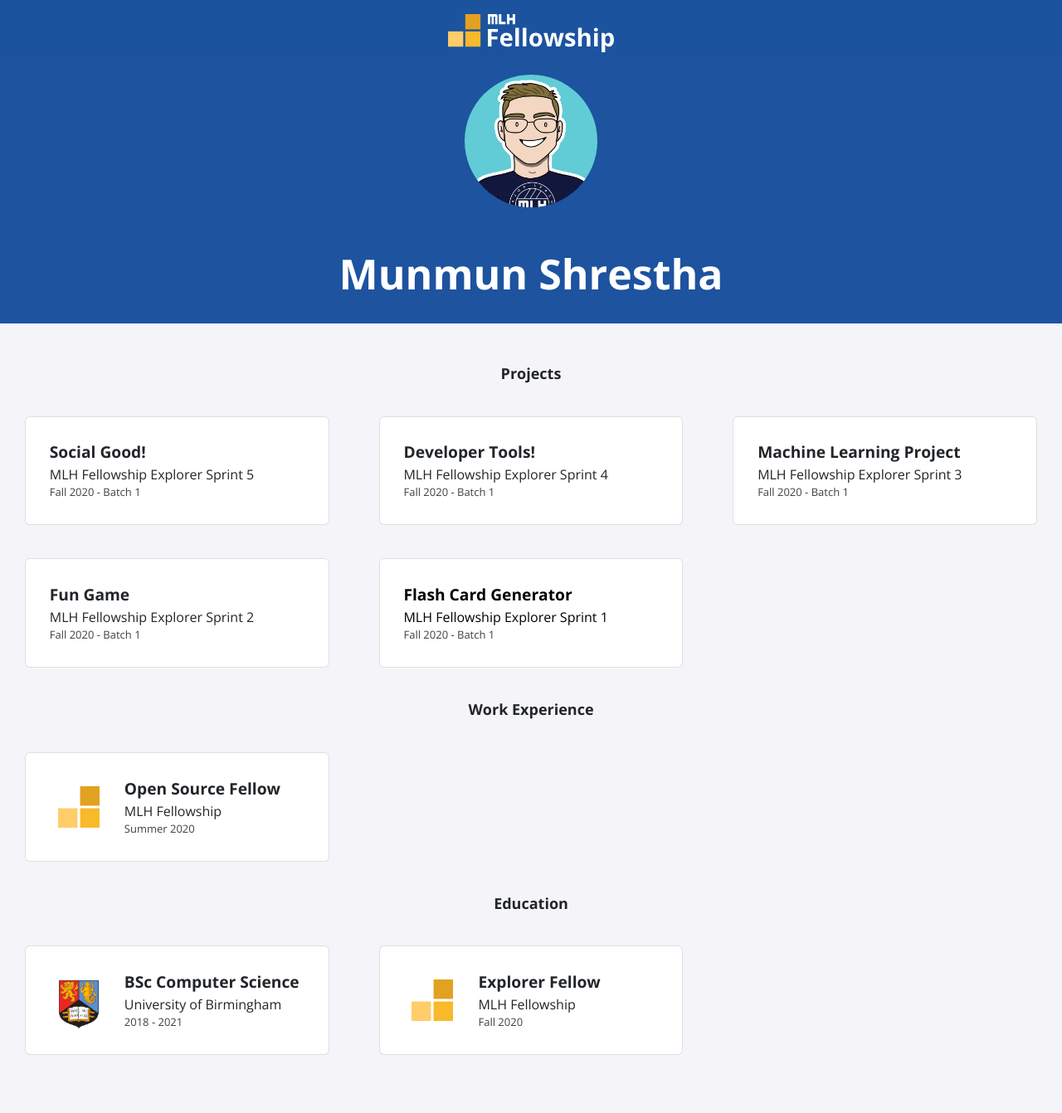
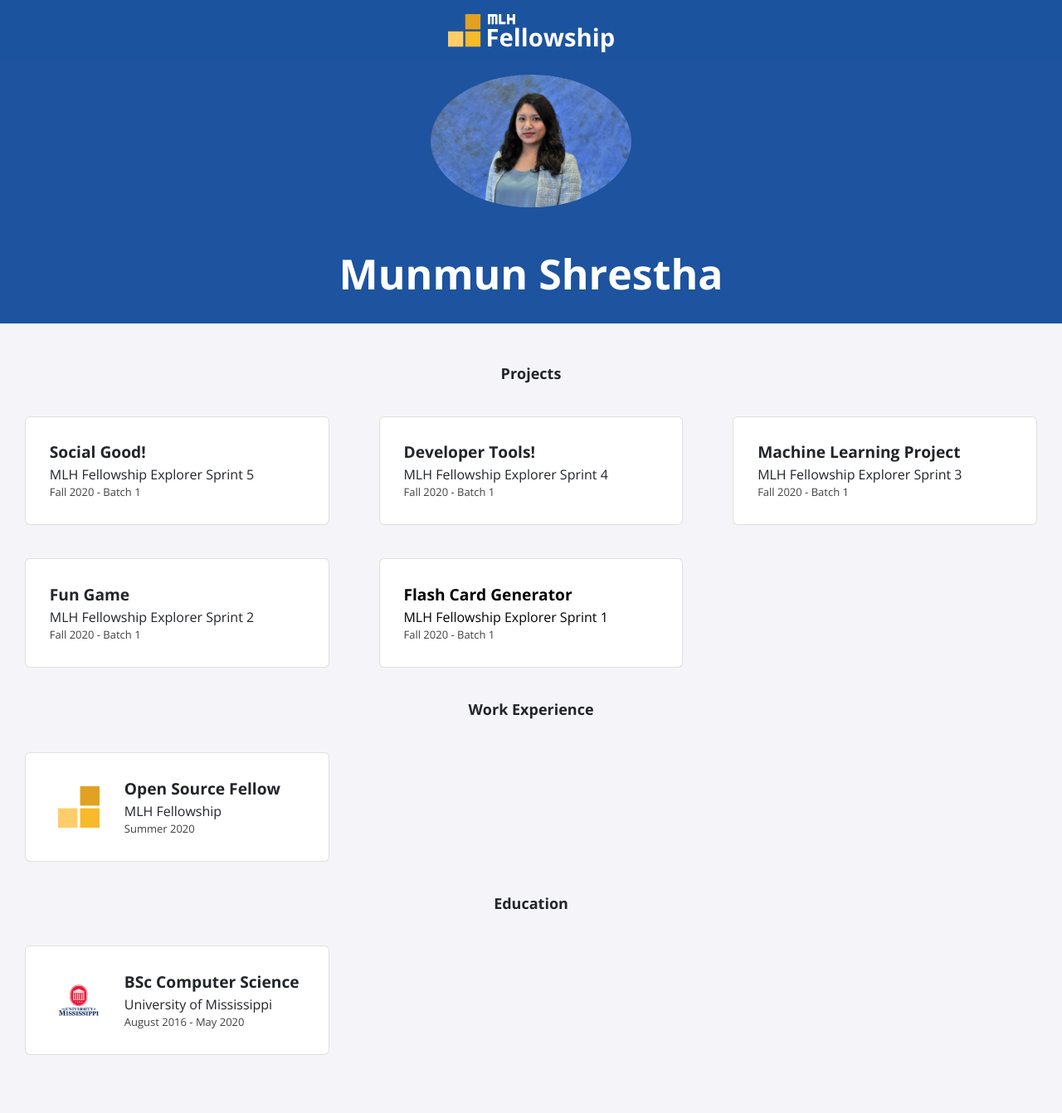
Before and after one commit to munmunshrestha/munmunshrestha.github.io, a Jekyll site: the page built from index.html, in a window 1280 px wide. Shown: the whole page at 83% size. Built offline with Jekyll 4.4.1, drawn with Linux system fonts in a browser that asks for light colours; nearby versions of some CDN libraries.

Commit message:
edited education and logo pic

```diff
--- a/_data/education.yml
+++ b/_data/education.yml
@@ -1,9 +1,9 @@
 - course: BSc Computer Science
-  institute: University of Birmingham
-  dates: 2018 - 2021
-  logo: uob.png
+  institute: University of Mississippi
+  dates: August 2016 - May 2020
+  logo: olemiss.jpg
 
-- course: Explorer Fellow
-  institute: MLH Fellowship
-  dates: Fall 2020
-  logo: fellowship.svg
+# - course: Explorer Fellow
+#   institute: MLH Fellowship
+#   dates: Fall 2020
+#   logo: fellowship.svg
```
Also changed, not shown: assets/img/education/fellowship.svg (deleted), assets/img/education/olemiss.jpg (added), assets/img/education/uob.png (deleted), assets/img/logo.jpg.
